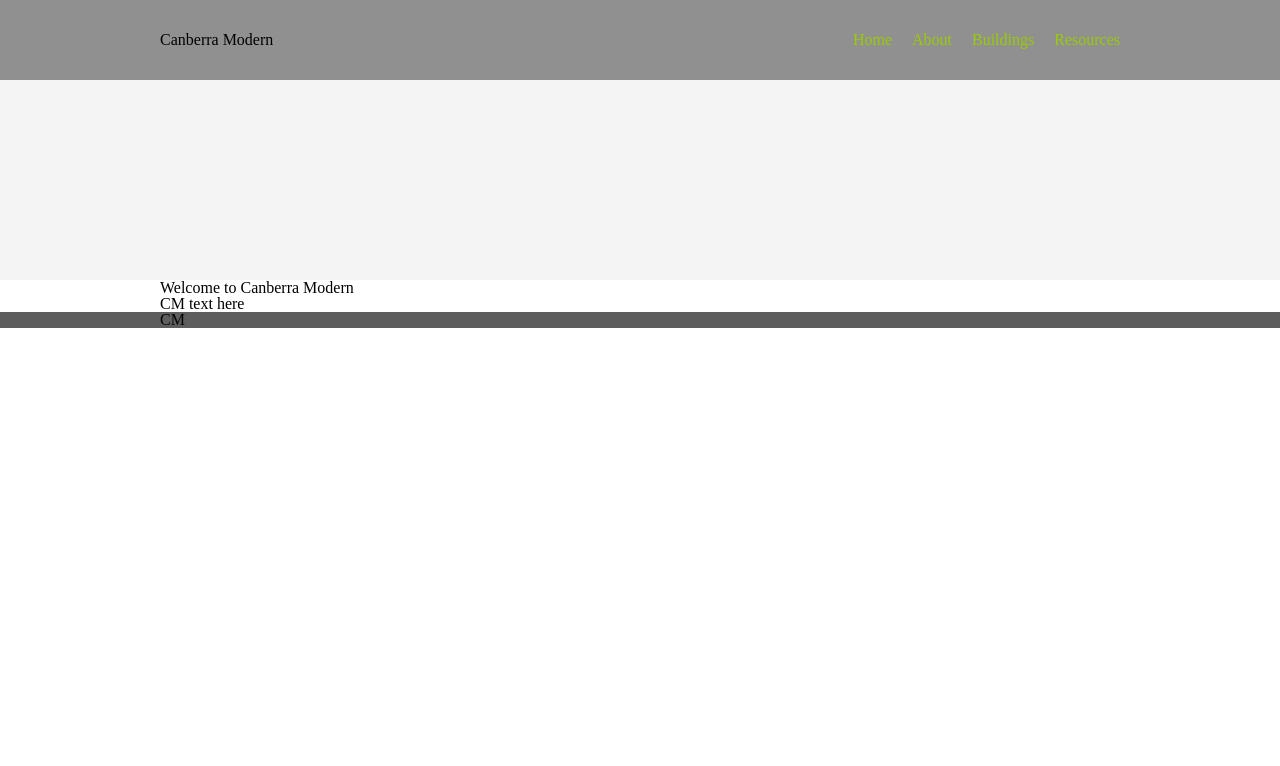
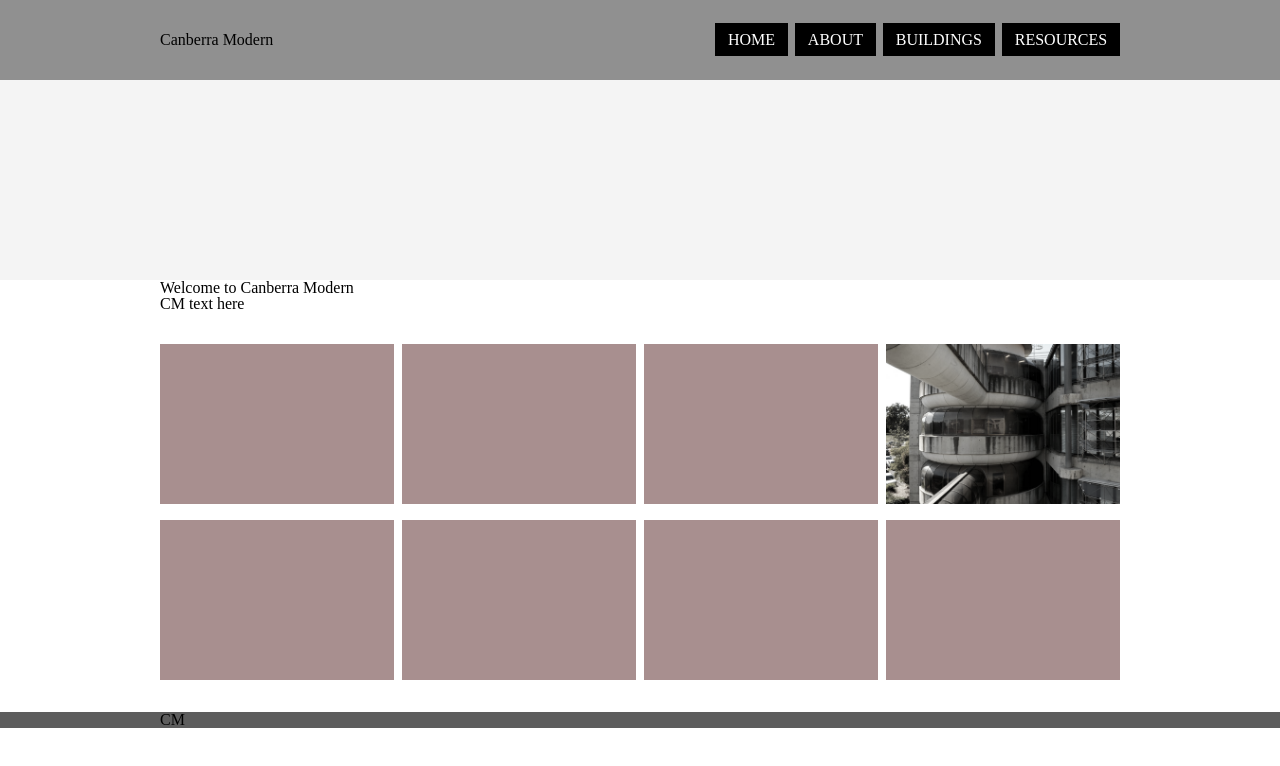
Before and after one commit to UC-Design/11056-project1, a plain HTML site: page index.html in a window 1280 px wide. Drawn offline with Linux system fonts and the light colour scheme.

Commit message:
css grid

```diff
--- a/assets/css/styles.css
+++ b/assets/css/styles.css
@@ -15,13 +15,20 @@ header .inner {
 
 header nav ul li {
     display: inline;
-    margin-left: 1em;
+    margin-left: 0.2em;
 }
 header nav ul li a {
-    color: #99cc00;
+    color: #ffffff;
     text-decoration: none;
+    background: #000;
+    padding: 0.5em 0.8em;
+    text-transform: uppercase;
+}
+header nav ul li a:hover {
+    color: #000;
+    background: #fff;
+}
 
-}
 
 
 .inner {
@@ -35,6 +42,42 @@ header nav ul li a {
     min-height: 200px;
 }
 
+/* CSS GRID */
+.gallery {
+    display: grid;
+    grid-template-columns: 1fr 1fr 1fr 1fr;
+
+    column-gap:.5em;
+    row-gap: 1em;
+    margin: 2em 0;
+}
+.gallery div {
+    background-color: #a88f8f;
+    min-height: 10em;
+    display: flex;
+    align-items: center;
+    justify-content: center;
+}
+
+.gallery .callam {
+    background-image: url(../images/callam.jpg);
+    background-repeat: no-repeat;
+    background-size: cover;
+    filter:grayscale(0.8);
+}
+.gallery h3 {
+    color: #fff;
+    text-align: center;
+    display: none;
+}
+.gallery div:hover {
+    filter:grayscale(0);
+}
+.gallery div:hover h3 {
+    display: block;
+}
+
+
 footer {
     background: #5d5d5d;
 
--- a/index.html
+++ b/index.html
@@ -1,13 +1,15 @@
 <!DOCTYPE html>
 <html lang="en">
-  <head>
+
+<head>
     <meta charset="UTF-8">
     <meta name="viewport" content="width=device-width, initial-scale=1.0">
     <title>Canberra Modern</title>
     <link rel="stylesheet" href="assets/css/reset.css">
     <link rel="stylesheet" href="assets/css/styles.css">
-  </head>
-  <body>
+</head>
+
+<body>
     <header>
         <div class="inner">
             <h1>Canberra Modern</h1>
@@ -29,7 +31,7 @@
 
     <main>
         <div class="inner">
-            <div >
+            <div>
                 <h2>Welcome to Canberra Modern</h2>
                 <p>CM text here</p>
 
@@ -38,6 +40,35 @@
                 <!-- images here -->
 
             </aside>
+
+            <div class="gallery">
+                <div>
+                    <h3>University House</h3>
+                </div>
+                <div>
+                    <h3>Churchill House</h3>
+                </div>
+                <div>
+                    <h3>Urambi Village</h3>
+                </div>
+                <div class="callam">
+                    <h3>Callam Offices</h3>
+                </div>
+                <div>
+                    <h3>Giralang Primary</h3>
+                </div>
+                <div>
+                    <h3>School of Music</h3>
+                </div>
+                <div>
+                    <h3>Civic Square</h3>
+                </div>
+                <div>
+                    <h3>Colonial Mutual Building</h3>
+                </div>
+            </div>
+
+
         </div>
     </main>
 
@@ -47,5 +78,6 @@
         </div>
     </footer>
 
-  </body>
+</body>
+
 </html>
```
Also changed, not shown: assets/images/callam.jpg (added).
